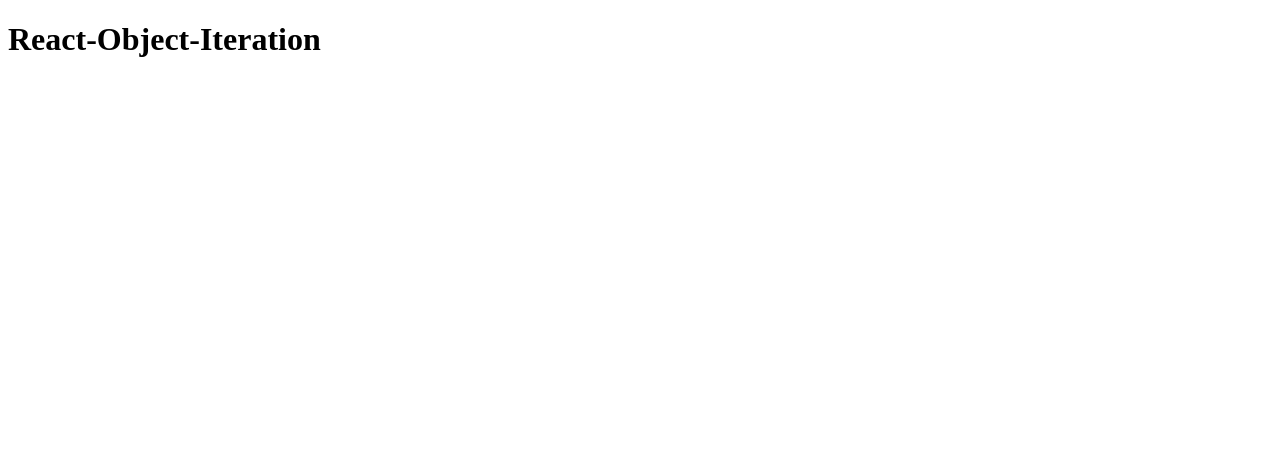
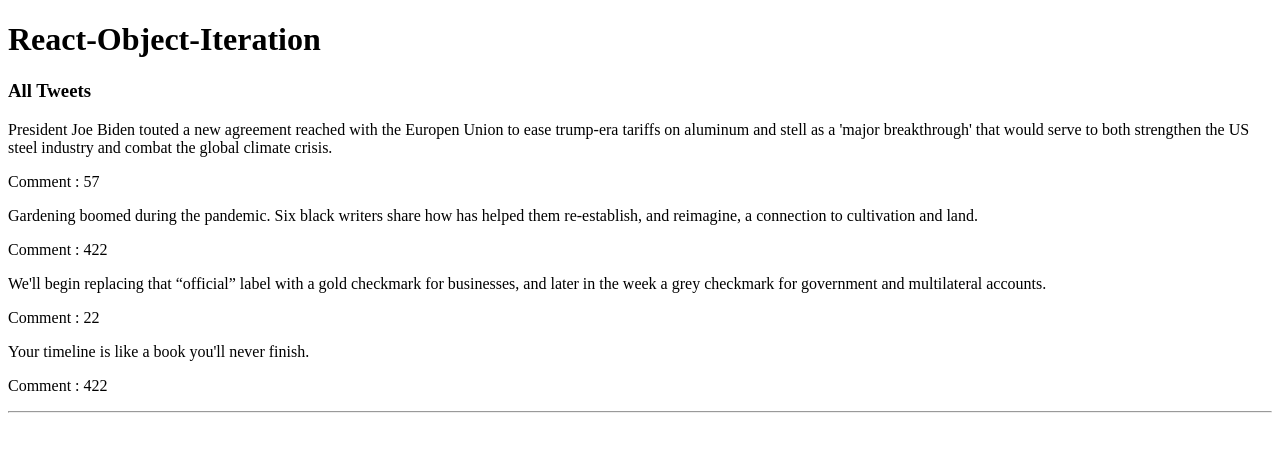
Before and after one commit to Hermacle/React-Object-Iteration, a React (Vite) app: page / in a window 1280 px wide. Shown: the top 452 px of the page. Built offline with nearby package versions, Linux system fonts and the light colour scheme; the HTML template or start-up script is replaced by a standard one.

Commit message:
feat : display All Tweets

```diff
--- a/src/App.jsx
+++ b/src/App.jsx
@@ -1,10 +1,16 @@
+import React from 'react';
+import AllTweets from './components/AllTweets';
 
 function App() {
   return (
     <>
       <h1>React-Object-Iteration</h1>
+      <div>
+        <h3>All Tweets</h3>
+        <AllTweets />
+      </div><hr />
     </>
-  )
+  );
 }
 
 export default App;
--- /dev/null
+++ b/src/components/AllTweets.jsx
@@ -0,0 +1,20 @@
+import usersData from "../data/usersData";
+
+// Option 1: Afficher tous les tweets de tous les utilisateurs ensemble.
+function AllTweets(){
+ return (
+    <div>
+      {Object.values(usersData).map((userData) => (
+        <div key={userData.profile.id}>
+          {userData.tweets.map((tweet) => (
+            <div key={tweet.id}>
+              <p>{tweet.text}</p>
+              <p>Comment : {tweet.commentCount}</p>
+            </div>
+          ))}
+        </div>
+      ))}
+    </div>
+  );
+}
+export default AllTweets;
--- /dev/null
+++ b/src/data/usersData.jsx
@@ -0,0 +1,93 @@
+const usersData = {
+  CNN: {
+    // Données pour l'utilisateur CNN
+    profile: {
+      id: "CNN_ID",
+      author:"CNN",
+      userName: "@CNN",
+      imageCover: "url_de_l_image",
+      description: "Description de l'utilisateur CNN",
+      tags: "#Tag #utilisateur #profil",
+      followers : 12,
+      followings : 4
+    },
+    tweets: [
+      {
+        id: "Tweet1_ID",
+        text: "President Joe Biden touted a new agreement reached with the Europen Union to ease trump-era tariffs on aluminum and stell as a 'major breakthrough' that would serve to both strengthen the US steel industry and combat the global climate crisis.",
+        imagePost :"",
+        timePost: "7m",
+        commentCount: 57,
+        likeCount: 184,
+        commentCount: 57,
+        repostCount: 144,
+        shareCount: 2
+      }
+    ]
+  },
+  TheNewYorkTimes: {
+    // Données pour l'utilisateur The New York Times
+    profile: {
+      id: "NYK_ID",
+      author:"The New York Times",
+      userName: "@nytimes",
+      imageCover: "url_de_l_image",
+      description: "Description de l'utilisateur The New York Times",
+      tags: "#Tag #utilisateur #profil",
+      followers : 12,
+      followings : 4
+    },
+    tweets: [
+      {
+        id: "Tweet1_ID",
+        text: "Gardening boomed during the pandemic. Six black writers share how has helped them re-establish, and reimagine, a connection to cultivation and land.",
+        imagePost :"",
+        timePost: "2h",
+        commentCount: 19,
+        likeCount: 422,
+        commentCount: 422,
+        repostCount: 48,
+        shareCount: 19
+      }
+    ]
+  },
+  Twitter: {
+    // Données pour l'utilisateur Twitter
+    profile: {
+      id: "NYK_ID",
+      author:"Twitter",
+      userName: "@Twitter",
+      imageCover: "url_de_l_image",
+      description: "Description de l'utilisateur Twitter",
+      tags: "#Tag #utilisateur #profil",
+      followers : 12,
+      followings : 4
+    },
+    tweets: [
+      {
+        id: "Tweet1_ID",
+        text: "We'll begin replacing that “official” label with a gold checkmark for businesses, and later in the week a grey checkmark for government and multilateral accounts.",
+        imagePost :"",
+        timePost: "Dec 10, 2022",
+        commentCount: "6.8K",
+        likeCount: 267,
+        commentCount: 22,
+        repostCount: "36.6K",
+        shareCount: 12
+      },
+      {
+        id: "Tweet1_ID",
+        text: "Your timeline is like a book you'll never finish.",
+        imagePost :"",
+        timePost: "Oct, 4",
+        commentCount: "118.7K",
+        likeCount: 400,
+        commentCount: 422,
+        repostCount: 785,
+        shareCount: 12
+      }
+    ]
+  }
+
+};
+export default usersData;
```
